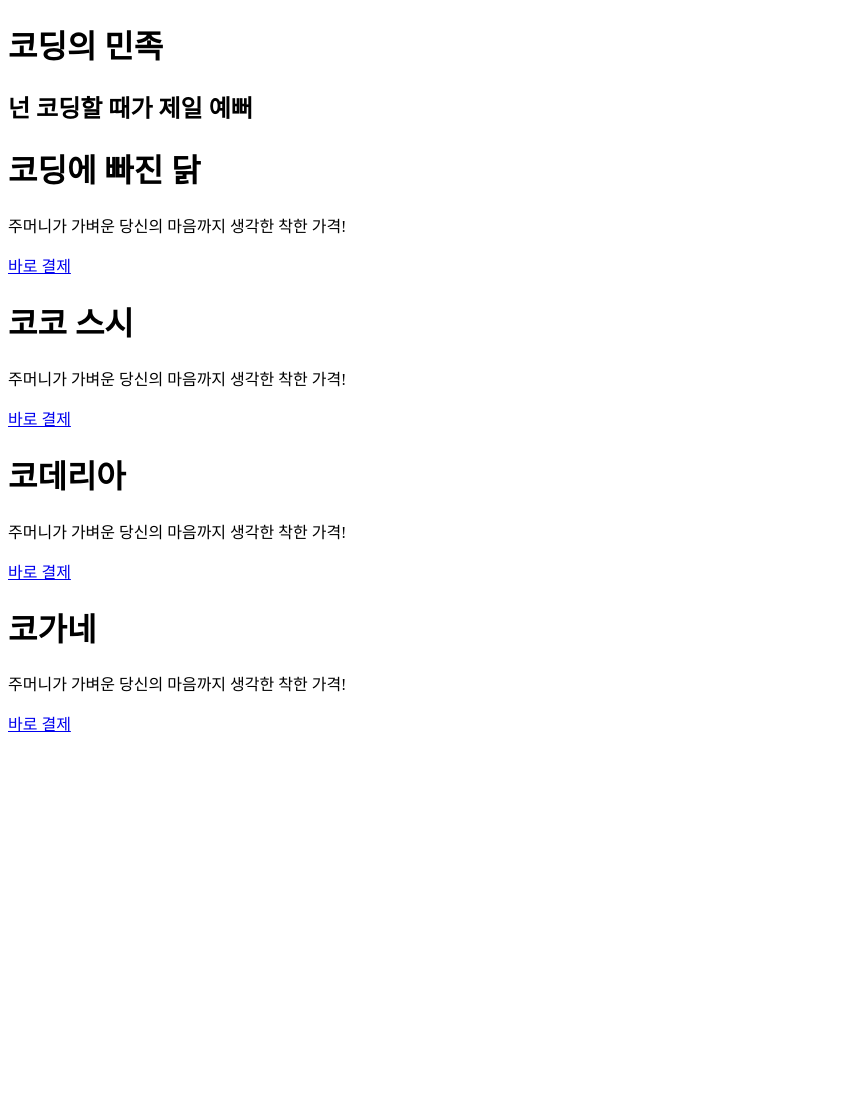
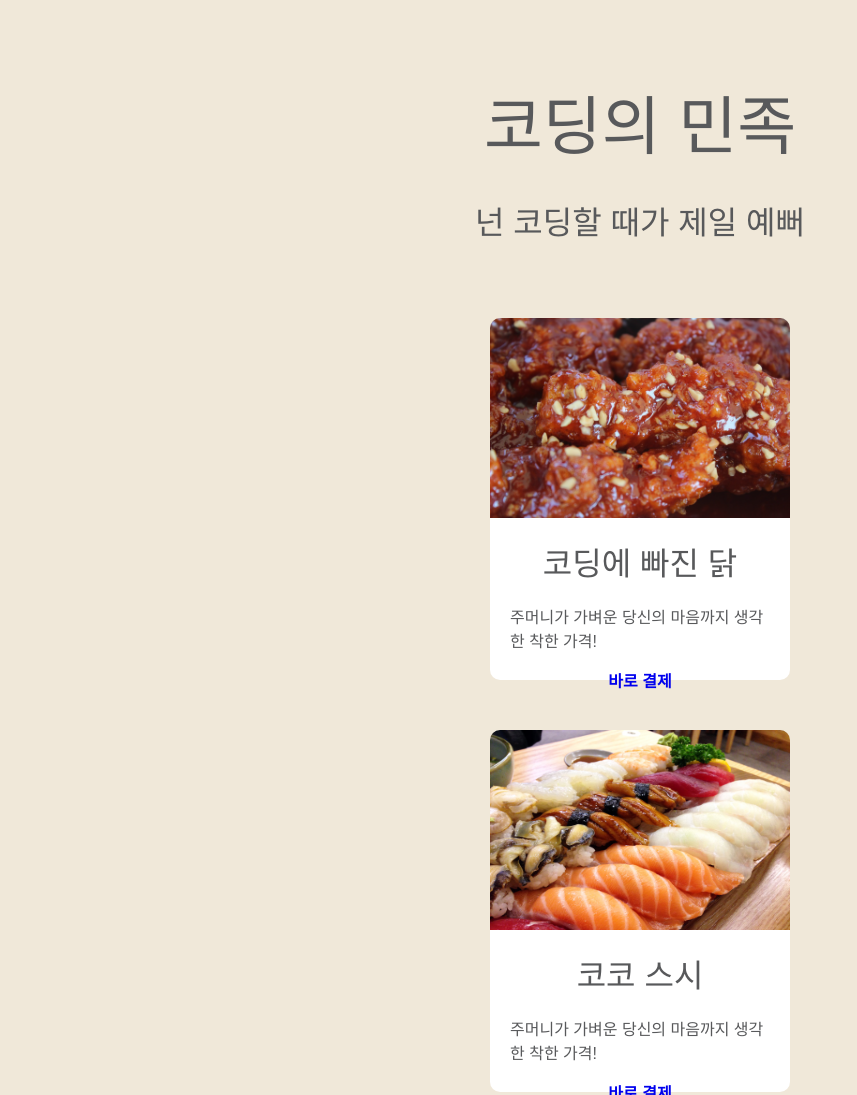
Before and after one commit to son1473/learn_position, a plain HTML site: page float-nation-coding/index.html in a window 1280 px wide. Shown: the top 1095 px of the page, without its empty margins (0-857 px from the left). Before the commit the page ends 800 px from the top, so only its background shows below. Drawn offline with Linux system fonts and the light colour scheme; a web font is replaced by a local one.

Commit message:
Nation of coding 2 - css done

```diff
--- a/float-nation-coding/css/styles.css
+++ b/float-nation-coding/css/styles.css
@@ -0,0 +1,99 @@
+@font-face {
+	src: url("../fonts/BMJUA_otf.otf");
+	font-family: "Jua";
+}
+
+* {
+	box-sizing: border-box;
+	font-family: 'Jua', sans-serif;
+}
+
+body {
+	background-color: #F0E8D9;
+	color: #58595B;
+}
+
+/*타이틀*/
+.title {
+	margin: 75px 0;
+	text-align: center;
+}
+
+.title h1{
+	margin: 0 0 30px 0;
+	font-size: 64px;
+	font-weight: normal;
+}
+
+.title h2{
+	margin: 0;
+	font-size: 32px;
+	font-weight: normal;
+
+}
+
+/*내용*/
+.content {
+	margin: 0 auto 50px auto;
+	width: 300px;
+	height: 362px;
+	background-color: white;
+	border-radius: 10px;
+}
+
+#chicken {
+	background-image: url("../images/chicken.jpg");
+	background-position: center top;
+	background-repeat: no-repeat;
+	background-size: 300px 200px;
+}
+
+#sushi {
+	background-image: url("../images/sushi.jpg");
+	background-position: center top;
+	background-repeat: no-repeat;
+	background-size: 300px 200px;
+}
+
+#burger  {
+	background-image: url("../images/burger.jpg");
+	background-position: center top;
+	background-repeat: no-repeat;
+	background-size: 300px 200px;
+}
+
+#bibimbap {
+	background-image: url("../images/bibimbap.jpg");
+	background-position: center top;
+	background-repeat: no-repeat;
+	background-size: 300px 200px;
+}
+
+.content .helper {
+	margin: 0;
+	width: 100%;
+	height: 200px;
+}
+
+.info {
+	margin: 0;
+	padding: 20px;
+	text-align: center;
+}
+
+.info h1 {
+	margin: 0 0 20px 0;
+	font-size: 32px;
+	font-weight: normal;
+}
+
+.info p {
+	margin: 0 0 16px 0;
+	text-align: left;
+}
+
+.info a {
+	text-decoration: none;
+	color: #0000EE;
+	font-weight: bold;
+}
```
Also changed, not shown: float-nation-coding/index.html (+1 -0 lines).
